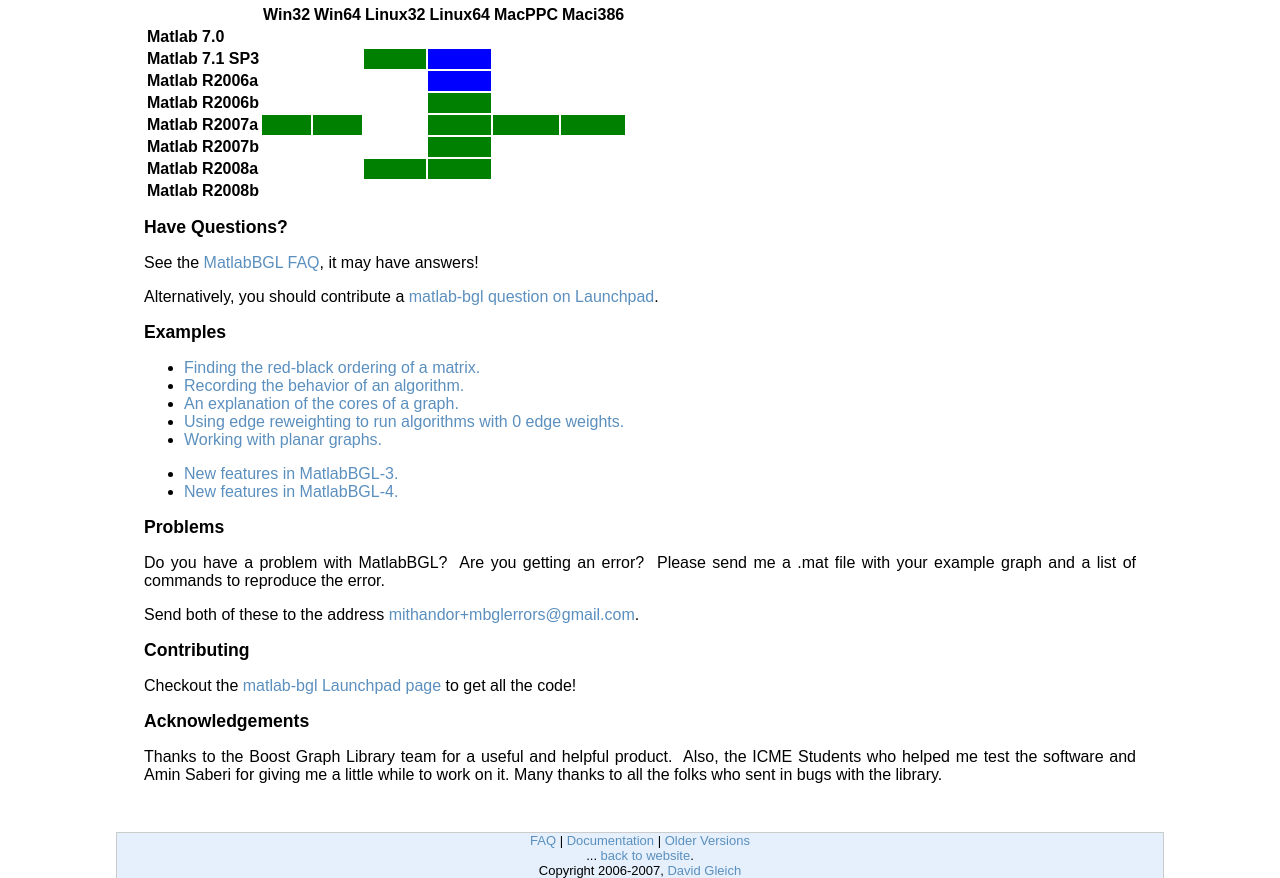
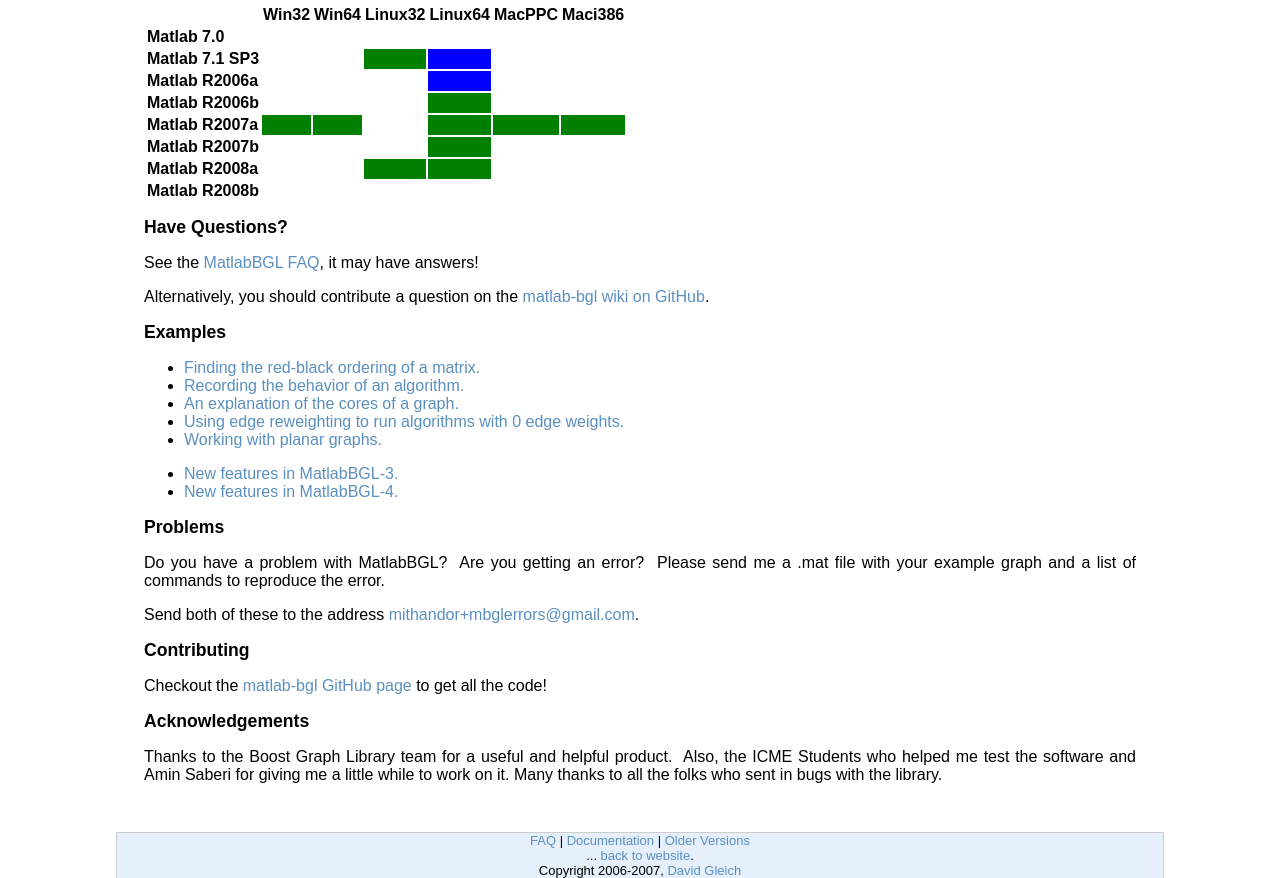
Before and after one commit to dgleich/matlab-bgl, a plain HTML site: page index.html in a window 1280 px wide. Shown: the part 1290-2168 px from the top of the page. Drawn offline with Linux system fonts and the light colour scheme.

Commit message:
Added links to github pages

```diff
--- a/index.html
+++ b/index.html
@@ -31,7 +31,8 @@
 		    <li><a href="changes.html">Change Log</a></li>
 		    <li><a href="matlab_bgl_v2.1.pdf">Documentation</a></li>
           <li><a href="old.html">Older Versions</a></li>
-          <li><a href="http://launchpad.net/matlab-bgl/">Launchpad page</a></li>
+          <li><a href="http://dgleich.github.com/matlab-bgl/">GitHub page</a></li>
+          <li><a href="https://github.com/dgleich/matlab-bgl/">GitHub code page</a></li>
 		    <li><a href="http://www.mathworks.com/matlabcentral/fileexchange/loadFile.do?objectId=10922&objectType=file">Download</a></li>
 	    </ul>
 
@@ -137,9 +138,10 @@
             See the <a href="faq.html">MatlabBGL FAQ</a>, it may have answers!&nbsp;
         </p>
         <p>
-        		Alternatively, you should contribute a
-        		<a href="https://answers.launchpad.net/matlab-bgl">
-        		matlab-bgl question on Launchpad</a>.
+        		Alternatively, you should contribute a question on
+                the
+        		<a href="https://github.com/dgleich/matlab-bgl/wiki">
+        		matlab-bgl wiki on GitHub</a>.
         </p>
         <a name="examples" />
         <h2>
@@ -167,8 +169,8 @@
             Send both of these to the address <a href="mailto:mithandor+mbglerrors@gmail.com">mithandor+mbglerrors@gmail.com</a>.</p>
 		  <h2>
             Contributing</h2>
-        <p> Checkout the <a href="https://launchpad.net/matlab-bgl">
-        		matlab-bgl Launchpad page</a> to get all the code! </p>
+        <p> Checkout the <a href="https://github.com/dgleich/matlab-bgl">
+        		matlab-bgl GitHub page</a> to get all the code! </p>
         <h2>
             Acknowledgements</h2>
         <p>
```
Also changed, not shown: changes.html (+2 -1 lines), faq.html (+2 -1 lines), old.html (+1 -1 lines).
